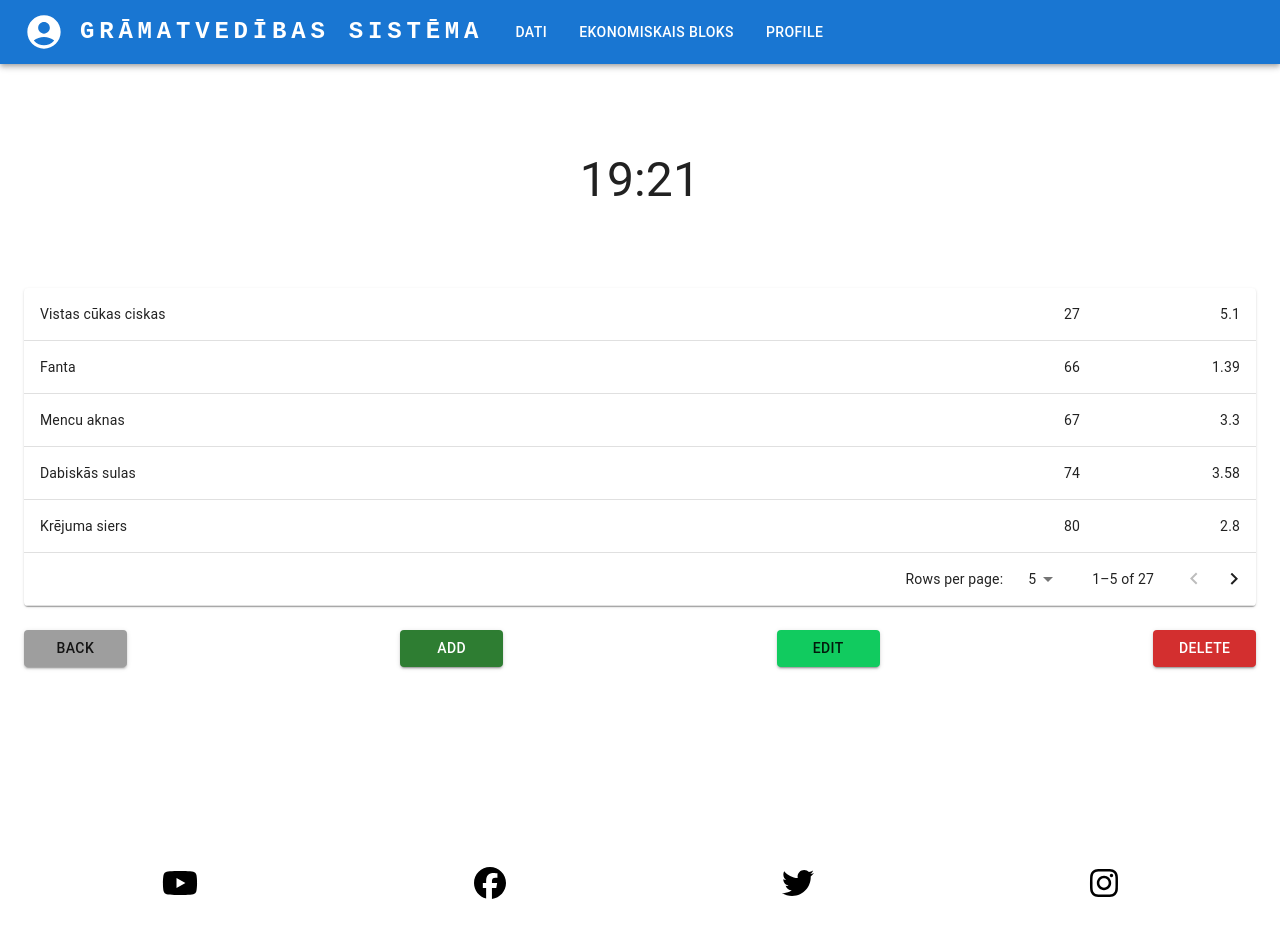
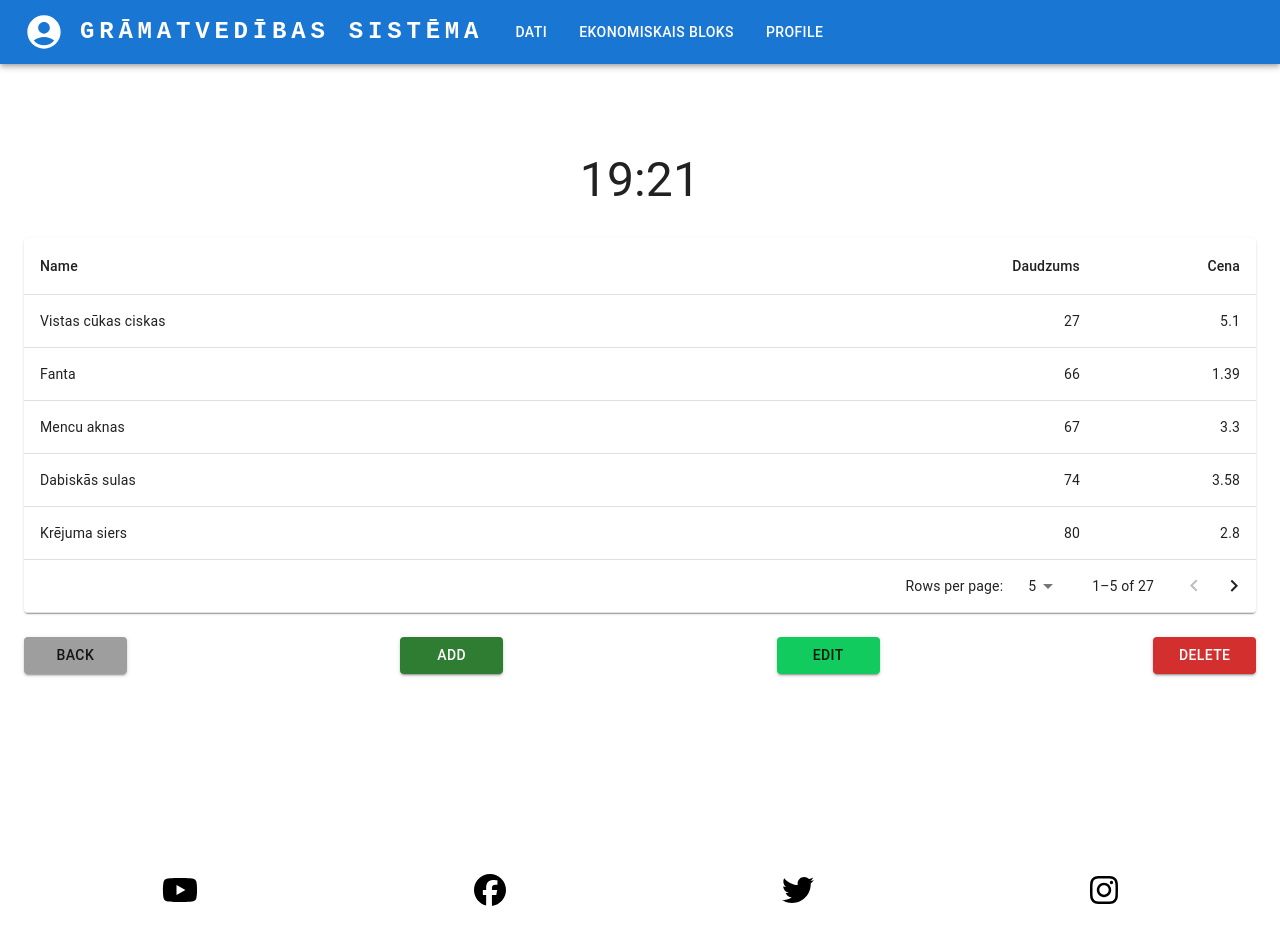
Before and after one commit to cropez/Gramatvedibas-sistema, a React (Create React App) app in the folder client/: page /dati in a window 1280 px wide. Built offline with nearby package versions, Linux system fonts and the light colour scheme.

Commit message:
dati fix

```diff
--- a/client/src/pages/Dati.jsx
+++ b/client/src/pages/Dati.jsx
@@ -21,6 +21,7 @@ import TablePaginationActions from "@mui/material/TablePagination/TablePaginatio
 import { Button } from "@mui/material";
 import { createTheme, ThemeProvider } from '@mui/material/styles';
 import { useState, useEffect } from 'react';
+import TableHead from "@mui/material/TableHead";
 
 
 const theme = createTheme({
@@ -152,7 +153,7 @@ export default function CustomPaginationActionsTable() {
         setInterval(() => setDateState(new Date()), 30000);
     }, []);
     return (
-        <><Container maxWidth="xl" sx={{ display: "flex", height: "200px" }}>
+        <><Container maxWidth="xl" sx={{ display: "flex", height: "150px" }}>
             <Grid container xs={12} justifyContent="center" mt={10} fontSize="xxx-large">
                 <div>
                     {dateState.toLocaleString('en-LV', {
@@ -166,6 +167,13 @@ export default function CustomPaginationActionsTable() {
                 <Grid mt={3}>
                     <TableContainer component={Paper}>
                         <Table sx={{ minWidth: 500 }} aria-label="custom pagination table">
+                            <TableHead>
+                            <TableRow>
+                                <TableCell>Name</TableCell>
+                                <TableCell align="right">Daudzums</TableCell>
+                                <TableCell align="right">Cena</TableCell>
+                            </TableRow>
+                            </TableHead>
                             <TableBody>
                                 {(rowsPerPage > 0
                                     ? rows.slice(page * rowsPerPage, page * rowsPerPage + rowsPerPage)
```
